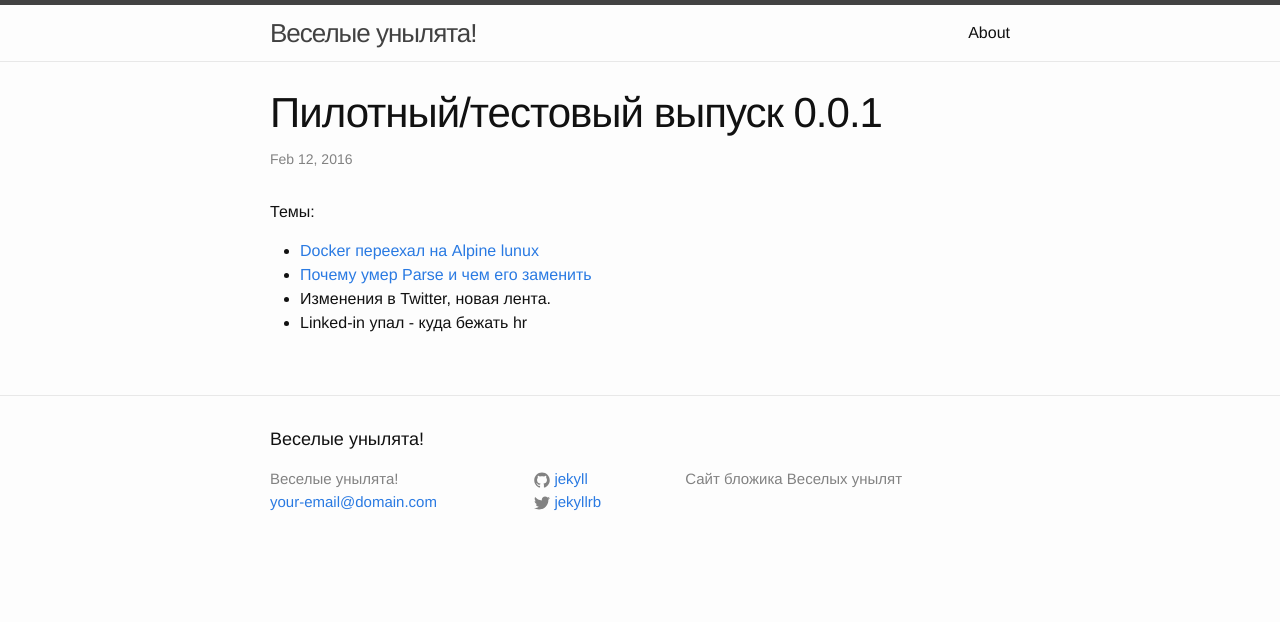
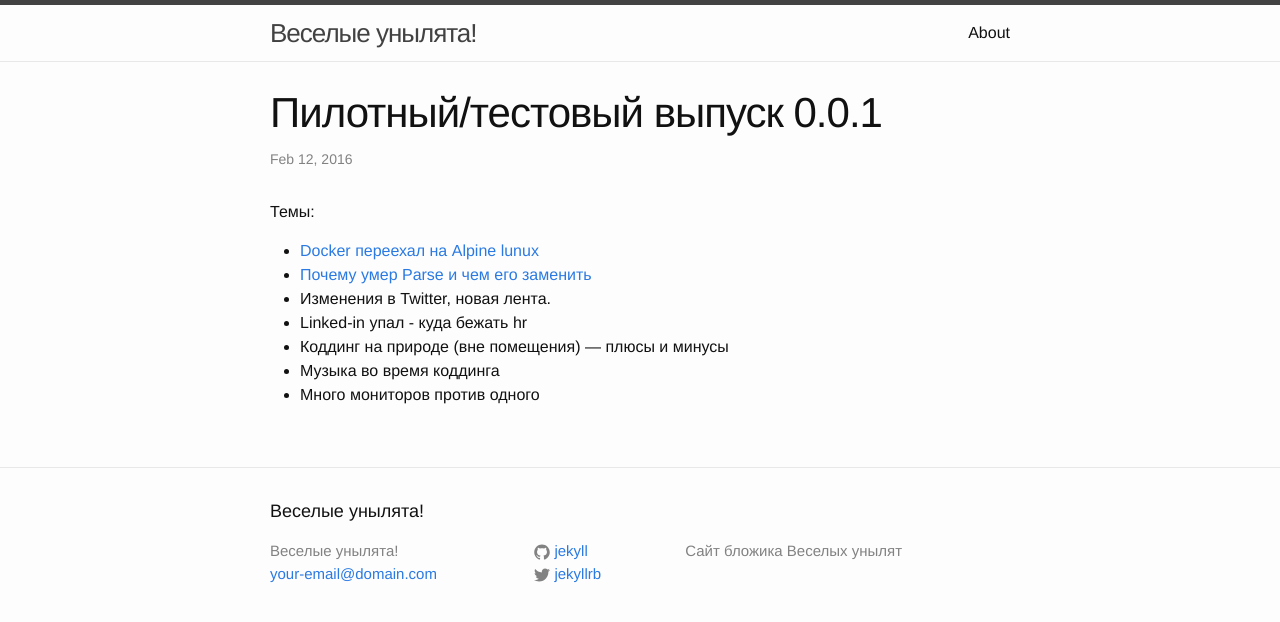
Before and after one commit to unylyata/unylyata.github.io, a Jekyll site: the page built from _posts/2016-02-12-podcast-0.0.1.markdown, in a window 1280 px wide. Shown: the top 622 px of the page. Built offline with Jekyll 4.4.1, drawn with Linux system fonts in a browser that asks for light colours.

Commit message:
Update 2016-02-12-podcast-0.0.1.markdown

```diff
--- a/_posts/2016-02-12-podcast-0.0.1.markdown
+++ b/_posts/2016-02-12-podcast-0.0.1.markdown
@@ -11,3 +11,6 @@ categories: podcast
 - [Почему умер Parse и чем его заменить](https://github.com/relatedcode/ParseAlternatives)
 - Изменения в Twitter, новая лента.
 - Linked-in упал - куда бежать hr
+- Коддинг на природе (вне помещения) — плюсы и минусы
+- Музыка во время коддинга
+- Много мониторов против одного
```
